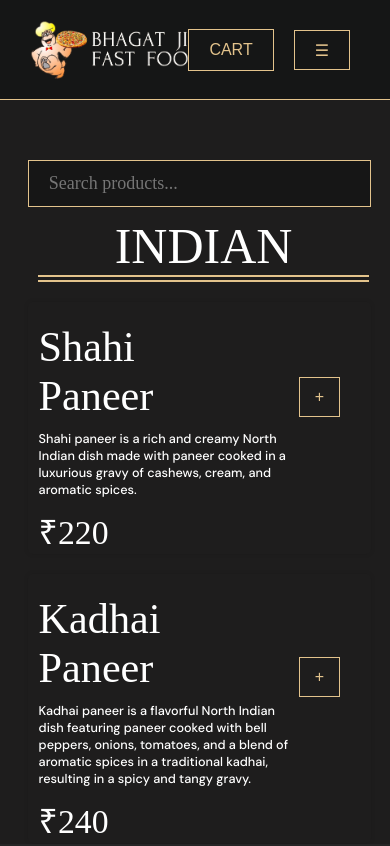
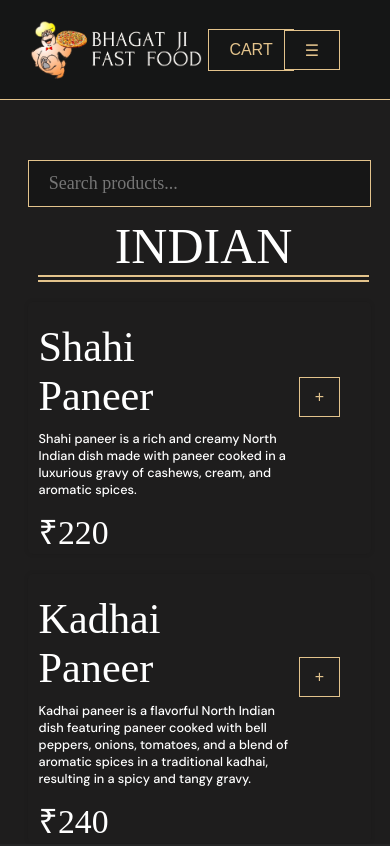
Before and after one commit to Harshul2004/Bhagatjifastfood, a plain HTML site: page menu.html in a window 390 px wide. Shown: the top 846 px of the page. Drawn offline with Linux system fonts and the light colour scheme; a web font is replaced by a local one.

Commit message:
Update menu.html

```diff
--- a/menu.html
+++ b/menu.html
@@ -67,16 +67,11 @@
             <div
                 style="width: 20%; display: flex; align-items: center; justify-content: flex-end; padding: 0 30px 0 0;">
                 <button class="nav-button open-cart">CART</button>
-            </div>
-            <div class="navbar-toggle">
-                <button class="toggle-btn">&#9776;</button>
+                <button class="hamburger toggle-btn">
+                    <span class="bar">&#9776;</span>
+                </button>
             </div>
         </nav>
-
-        <div class="navbar-overlay">
-            <button class="navbar-close-btn toggle-btn">&#10006;</button>
-        </div>
-
     </div>
 
     <!-- MENU -->
```
